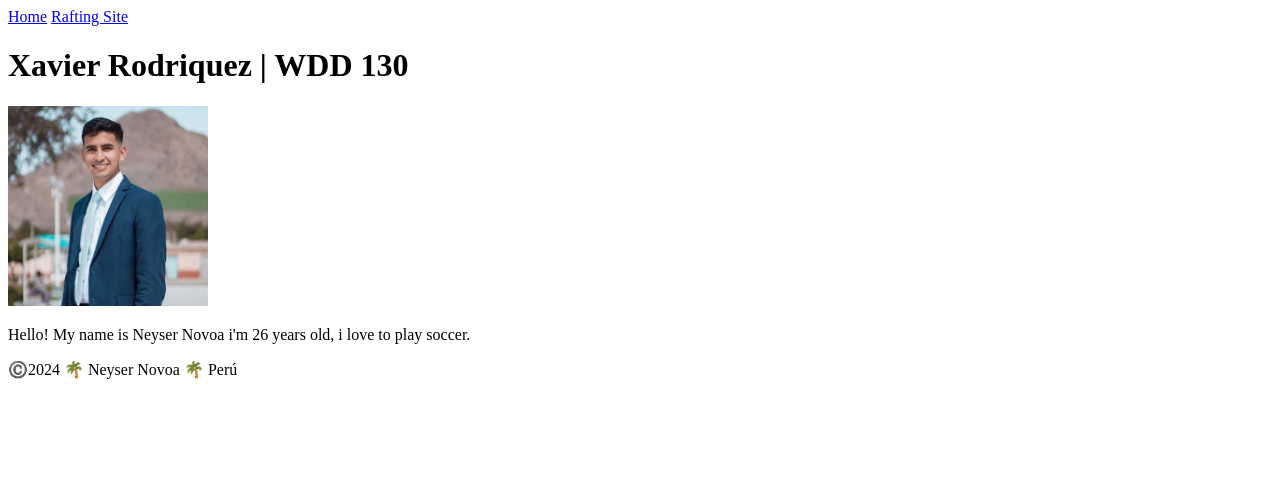
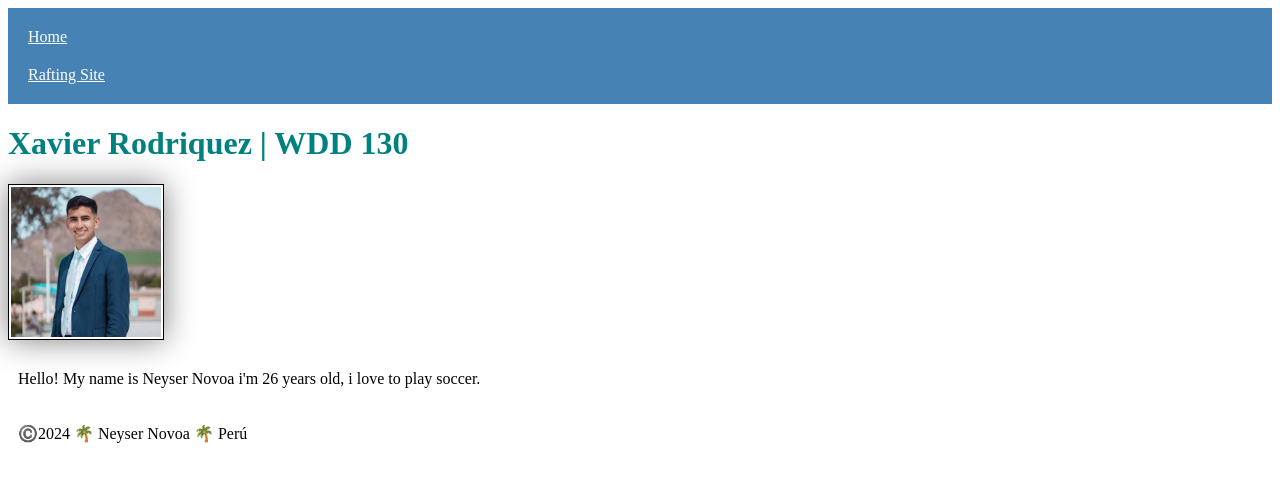
Before and after one commit to neysernoli/wdd130, a plain HTML site: page index.html in a window 1280 px wide. Drawn offline with Linux system fonts and the light colour scheme.

Commit message:
styles practice

```diff
--- a/index.html
+++ b/index.html
@@ -4,6 +4,7 @@
     <meta charset="utf-8">
     <meta name="viewport" content="width=device-width,initial-scale=1.0">
     <title>Neyser Novoa | WDD 130</title>
+    <link rel="stylesheet" href="styles/styles.css">
   </head>
   <body>
     <header>
--- /dev/null
+++ b/styles/styles.css
@@ -0,0 +1,26 @@
+nav {
+  background-color: steelblue;
+  padding: 10px;
+}
+
+nav a {
+  color: white;
+  display: block;
+  padding: 10px;
+}
+
+h1 {
+  color: teal;
+}
+
+img {
+  width: 150px;
+  height: auto;
+  border: 0.5px solid black;
+  padding: 2px;
+  box-shadow: 0 0 30px gray;
+}
+
+p {
+  padding: 10px;
+}
```
